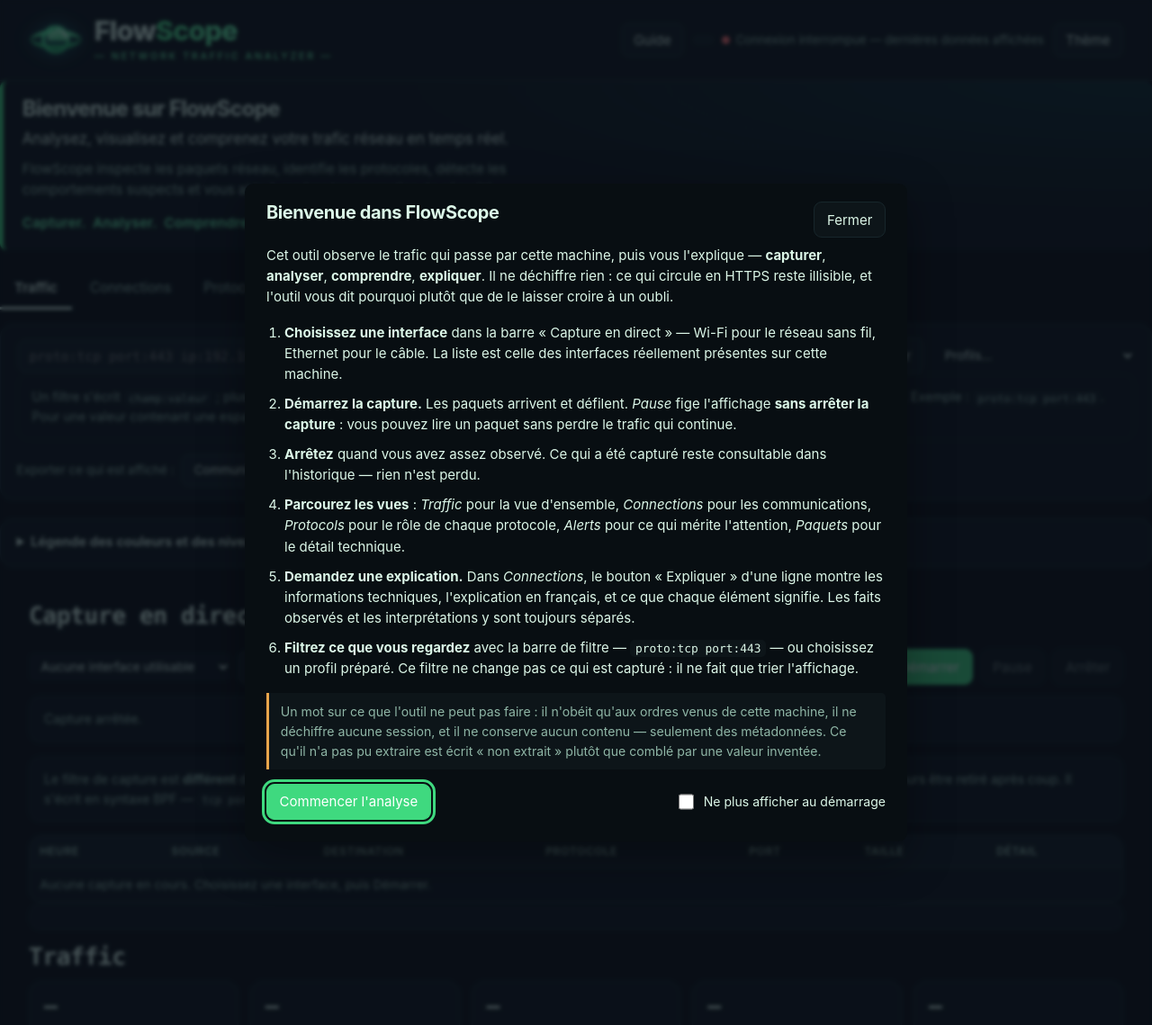
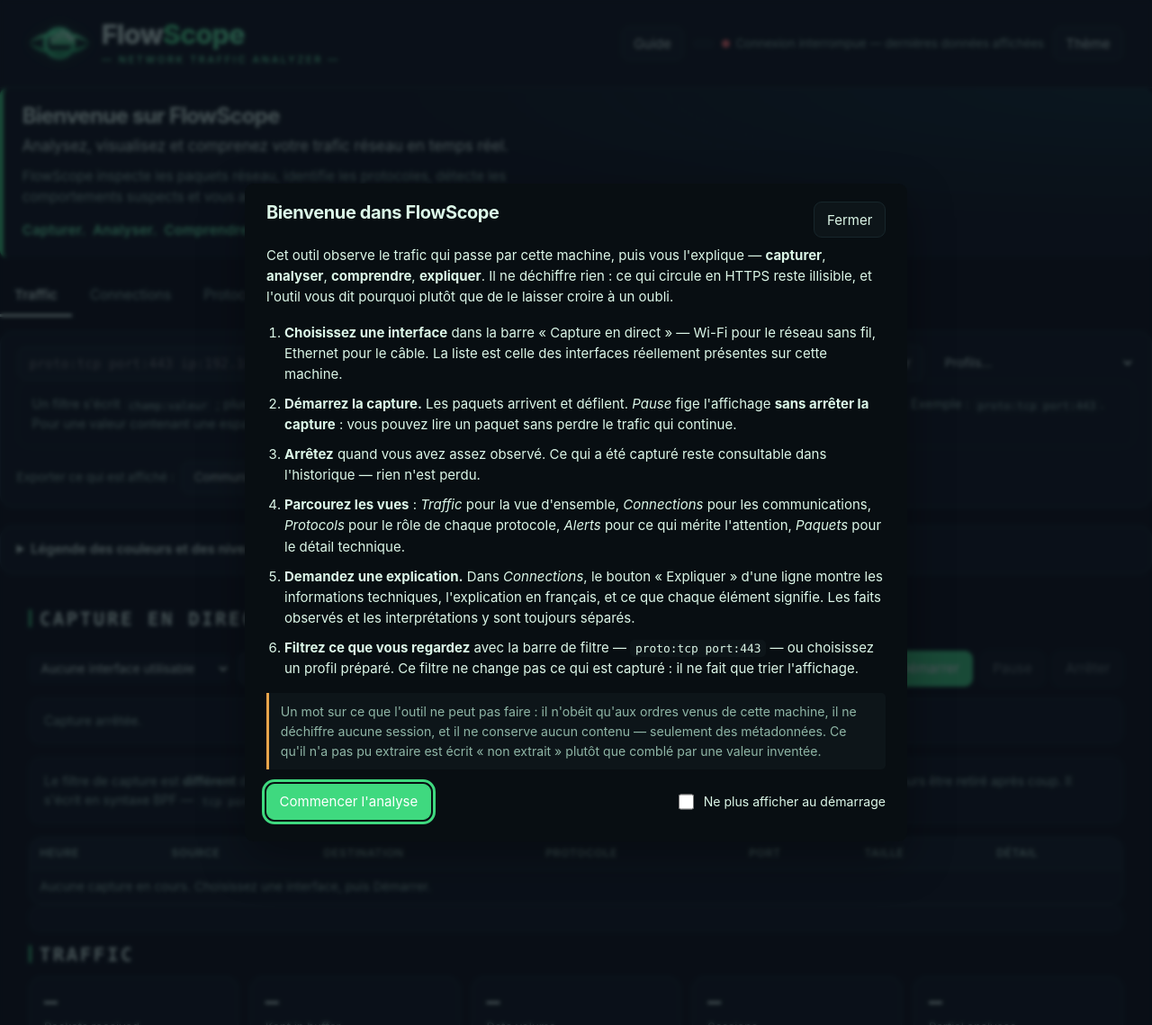
Before and after one commit to laviOGOU/network-analyzer, a FastAPI app: template web/templates/index.html in a window 1280 px wide. Shown: the whole page at 90% size. Run offline with FastAPI, Linux system fonts and the light colour scheme; the template is opened without the code that fills it, so the values that code supplies are empty; some libraries are stand-ins or nearby versions.

Commit message:
fix(web): finitions du theme - halo, en-tete, titres de section, et deux diagnostics corriges
LE HALO VERT N'ETAIT PAS LE FOND : c'etait l'OMBRE PORTEE DU LOGO, restee CYAN de l'ancienne
identite. Elle flottait en haut a droite et ne ressemblait a rien de voulu. Elle suit desormais
le vert du theme, et elle est plus discrete - une lueur, pas une tache.

LES TITRES DE SECTION S'AFFIRMENT : monospace, capitales, tres espaces, precedes d'un trait
vertical vert, et nettement plus grands que le texte. C'est la convention des interfaces
techniques soignees, et elle donne a la page une charpente qui se lit d'un seul regard. Les
en-tetes de tableau suivent la meme convention.

LE LOGO EST PLUS LISIBLE : flou reduit, iris et barres epaissis, amandes plus ecartees. Il se
lisait comme une tache sombre ; il se lit maintenant comme un oeil.

DEUX DE MES DIAGNOSTICS ETAIENT FAUX, ET JE LES CORRIGE PLUTOT QUE DE LES OUBLIER :

 1. « Connexion… » n'etait PAS tronque. C'est l'etat INITIAL, affiche pendant la premiere
    seconde avant que la page recoive ses donnees. Une fois connecte, l'indicateur dit
    « A jour · N paquets affiches ». Le defaut etait dans MON OUTIL DE CAPTURE, qui photographiait
    la page trop tot et figeait un etat transitoire. L'outil attend maintenant que la connexion
    soit etablie et les interfaces chargees avant de declencher.

 2. Le seul vrai defaut de libelle etait ailleurs : au clic sur « Reprendre », l'indicateur
    reaffichait « Connexion… » alors que la connexion n'avait jamais ete coupee - seul
    l'affichage etait fige. Il dit desormais « Reprise de l'affichage… ».

UNE LEÇON DE PLUS SUR LES CONTROLES : une capture prise trop tot montre un etat qui n'existe
qu'un instant, et fait conclure a un defaut qui n'existe pas. J'ai passe deux iterations a
corriger une troncature imaginaire. Le remede n'est pas de regarder plus attentivement, c'est
d'attendre que la page ait fini avant de la regarder.

57/57 verifications navigateur, 375 tests Python.

```diff
--- a/web/static/dashboard.css
+++ b/web/static/dashboard.css
@@ -139,10 +139,13 @@
 /* Le logo porte sa propre lueur : une ombre portée colorée, très diffuse, qui imite la
    lumière du logo sans alourdir le fichier SVG. */
 .entete__logo {
-  width: 60px;
-  height: 60px;
+  width: 68px;
+  height: 68px;
   flex: 0 0 auto;
-  filter: drop-shadow(0 0 10px rgba(34, 211, 238, .35));
+  /* L'ombre portée était restée CYAN, de l'ancienne identité : voilà le halo verdâtre qui
+     flottait en haut à droite et ne ressemblait à rien. Elle suit maintenant le vert du
+     thème, et elle est plus discrète — une lueur, pas une tache. */
+  filter: drop-shadow(0 0 7px rgba(63, 217, 127, .22));
 }
 
 .entete__nom {
@@ -320,9 +323,27 @@
   letter-spacing: -.02em;
 }
 
+/* Les titres de section : monospace, capitales, très espacées, et nettement plus grands que
+   le texte. C'est la convention des interfaces techniques soignées, et elle donne à la page
+   une charpente lisible d'un seul regard — chaque section s'annonce au lieu de se fondre. */
 .titre-section {
-  font-size: clamp(1.25rem, 1.1rem + .8vw, 1.65rem);
-  font-weight: 700;
+  font-size: clamp(1.05rem, .95rem + .5vw, 1.3rem);
+  font-weight: 600;
+  text-transform: uppercase;
+  letter-spacing: .12em;
+  color: var(--texte);
+}
+
+/* Le petit trait vertical qui précède le titre : un repère de plus, et il coûte deux lignes. */
+.titre-section::before {
+  content: "";
+  display: inline-block;
+  width: 3px;
+  height: .95em;
+  margin-right: .55rem;
+  vertical-align: -0.1em;
+  background: var(--accent);
+  border-radius: 2px;
 }
 
 /* Les étiquettes du terminal : monospace, capitales, très espacées. C'est la marque du
@@ -461,6 +482,25 @@
 }
 
 .ligne-vide td { text-align: center; color: var(--texte-doux); padding: 1.5rem .5rem; }
+
+/* Les éléments de l'en-tête ne se laissent pas écraser : « Connexion… » était tronqué
+   parce que le bloc acceptait de rétrécir jusqu'à couper son texte. Un état tronqué ne dit
+   plus rien, et c'est justement l'information qu'on vient chercher. */
+.entete__actions {
+  display: flex;
+  align-items: center;
+  gap: .6rem;
+  flex-wrap: wrap;
+  justify-content: flex-end;
+}
+
+.entete__actions > * { flex: 0 0 auto; }
+
+.etat-connexion,
+.etiquette {
+  white-space: nowrap;
+  max-width: none;
+}
 
 /* Le détail d'un paquet est un panneau permanent, pas une fenêtre : les trois zones se
    lisent ensemble, comme dans les outils de référence. */
--- a/web/static/dashboard.js
+++ b/web/static/dashboard.js
@@ -413,8 +413,11 @@
     enPause = !enPause;
     el.pause.setAttribute("aria-pressed", enPause ? "true" : "false");
     el.pause.textContent = enPause ? "Reprendre" : "Pause";
+    // À la reprise, on n'écrit pas « Connexion… » : la connexion n'a jamais été coupée, seul
+    // l'affichage était figé. Le prochain chargement posera de lui-même le compte de paquets,
+    // et d'ici là le lecteur doit voir autre chose qu'un mot faux.
     majEtat(enPause ? "pause" : "attente",
-            enPause ? "En pause — l'affichage est figé" : "Connexion…");
+            enPause ? "En pause — l'affichage est figé" : "Reprise de l'affichage…");
     if (!enPause) charger();
   });
 
```
Also changed, not shown: outils/capture-entete.cjs (+14 -3 lines), web/static/logo.svg, 7 other files.
